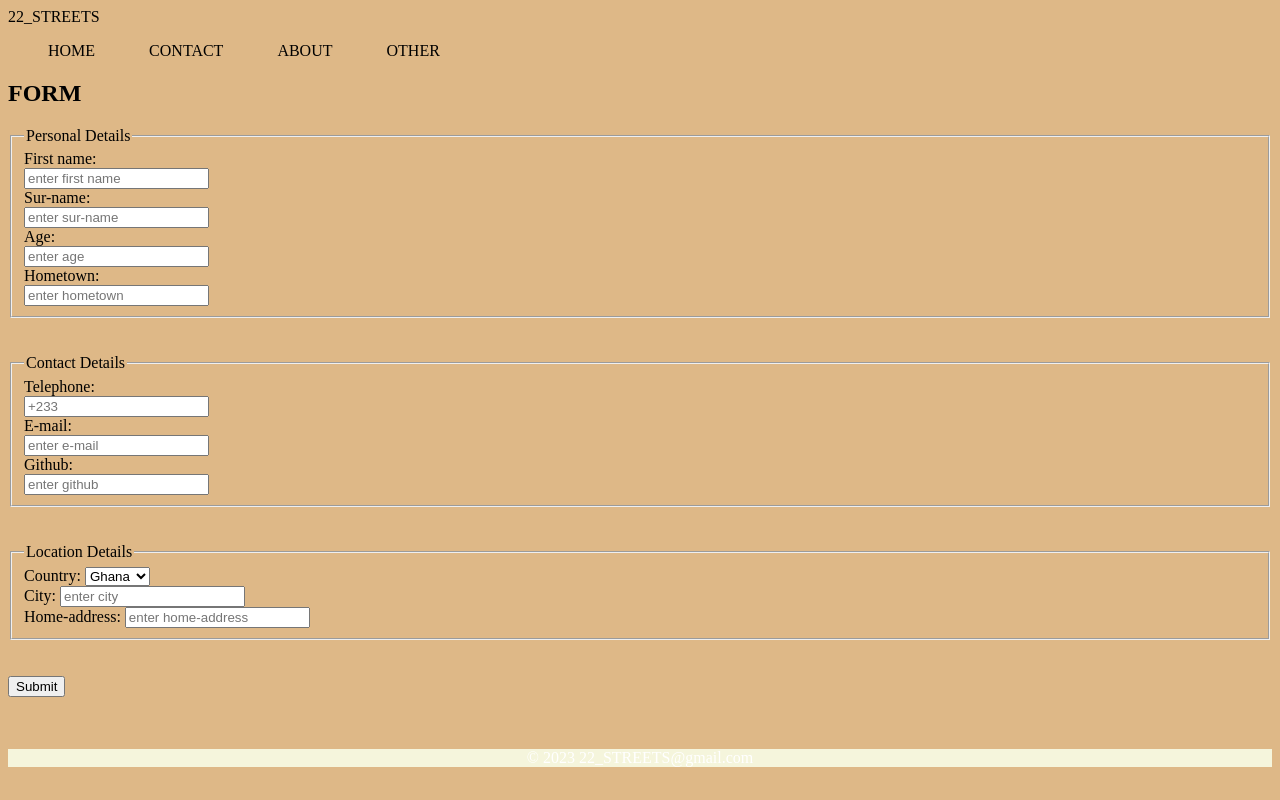
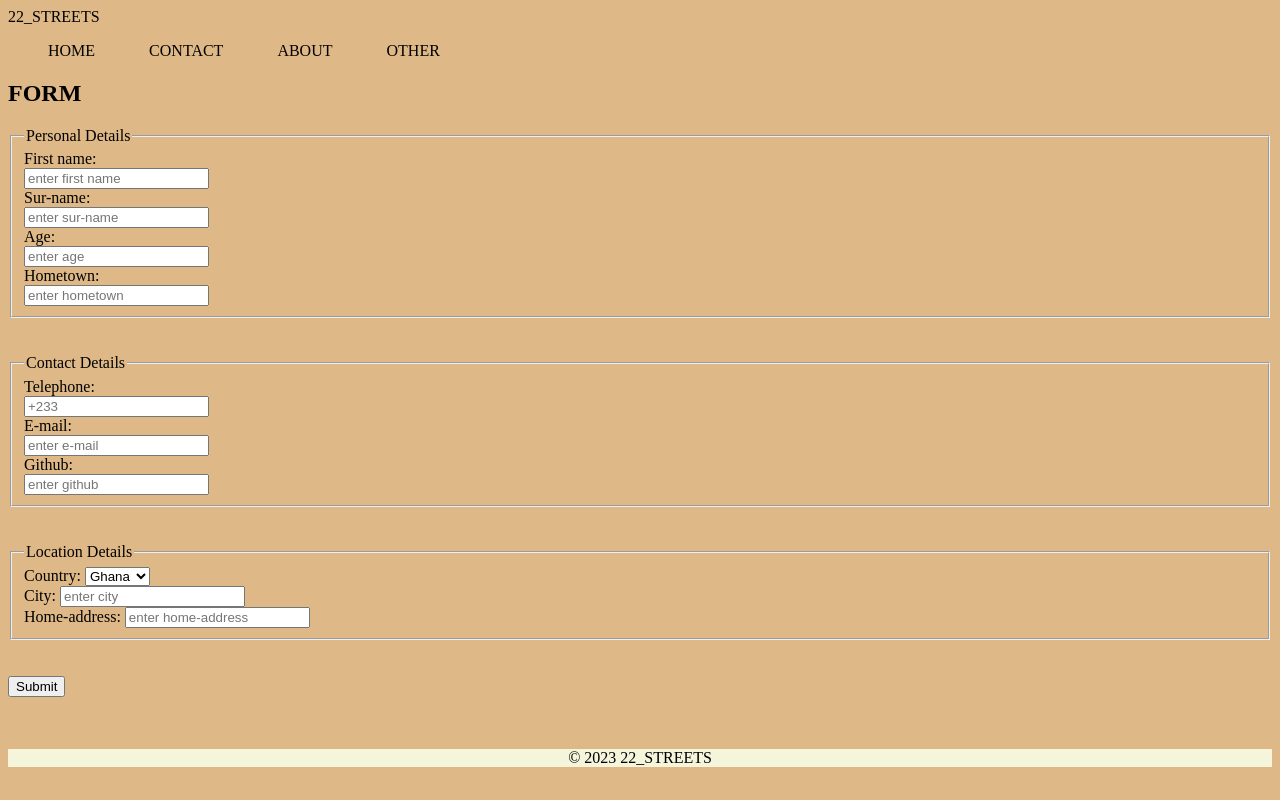
Before and after one commit to israelmacdeuces/company_form, a plain HTML site: page index.html in a window 1280 px wide. Drawn offline with Linux system fonts and the light colour scheme.

Commit message:
footer
footer color corrected to display color black

```diff
--- a/index.html
+++ b/index.html
@@ -22,9 +22,9 @@
         }
         footer{
             background-color: beige;
-            color: white;
+            color: black;
             text-align: center;
-            padding:0%
+            padding: 0%;
         }
     </style>
 </head>
@@ -82,7 +82,7 @@
     </form><br><br>
     <div>
         <footer>
-            <p>&copy; 2023 22_STREETS@gmail.com</p>
+            <p>&copy; 2023 22_STREETS</p>
         </footer>
     </div>
 </body>
```
